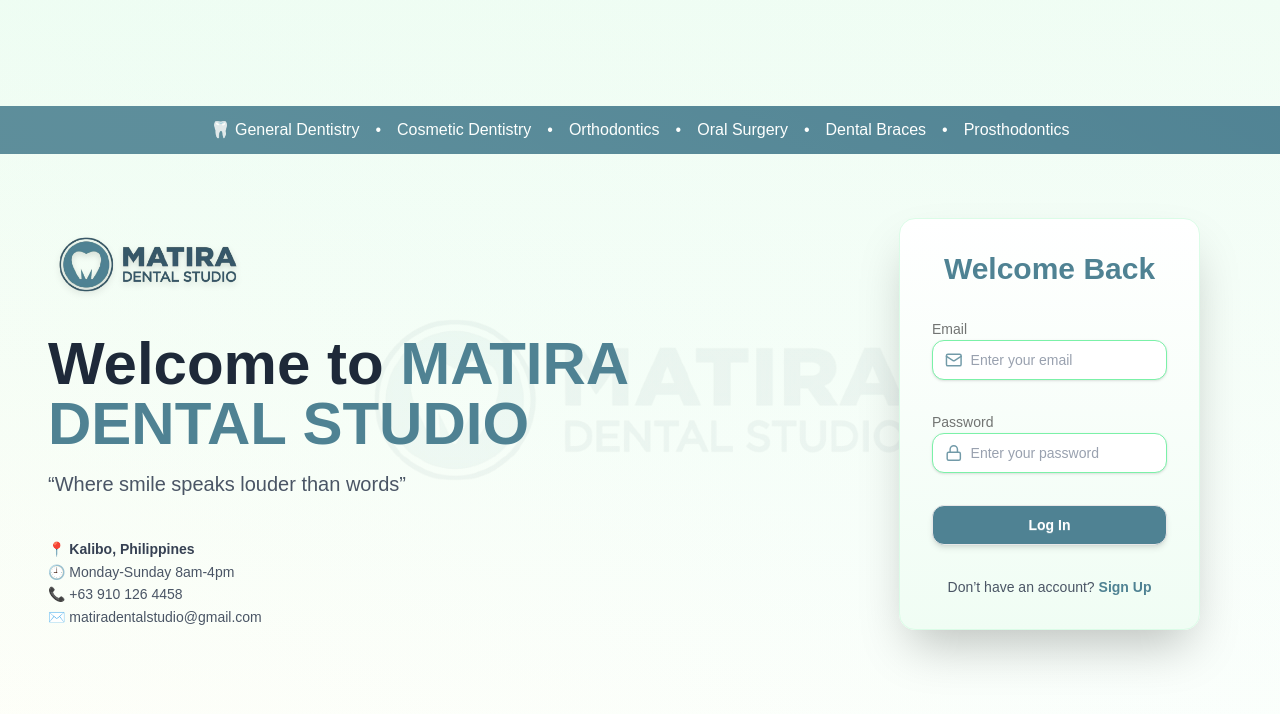
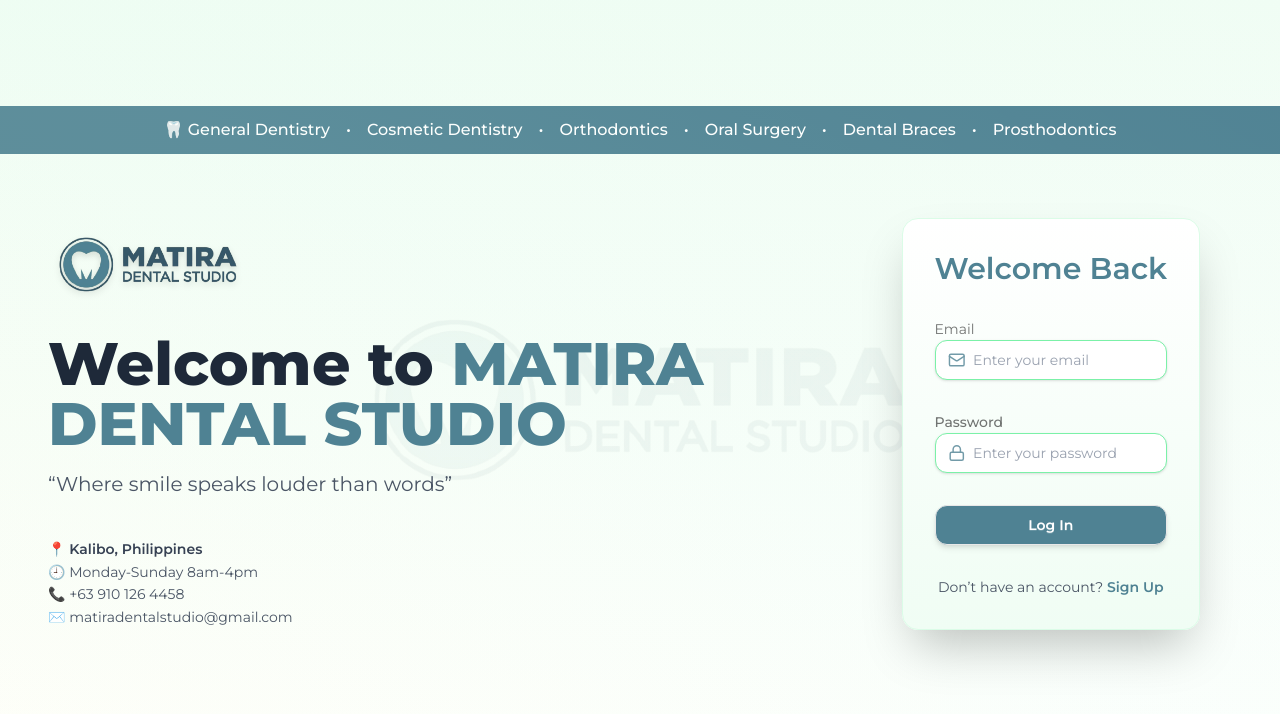
Before and after one commit to Noah202226/matira-dental-studio, a Next.js app: page / in a window 1280 px wide. Shown: the top 714 px of the page. Built offline with nearby package versions, Linux system fonts and the light colour scheme; no server answers.

Commit message:
change font to monstserrat

```diff
--- a/app/layout.js
+++ b/app/layout.js
@@ -8,6 +8,14 @@
 import { useAuthStore } from "./stores/authStore";
 import { useRouter } from "next/navigation";
 import { useEffect, useState } from "react";
+import { Montserrat } from "next/font/google"; // <-- if you plan to use Google Fonts
+
+// Configure the font
+const montserrat = Montserrat({
+  subsets: ["latin"],
+  display: "swap",
+  variable: "--font-montserrat", // This links to your CSS
+});
 
 export default function RootLayout({ children }) {
   useInitTheme();
@@ -24,7 +32,9 @@
 
   return (
     <html lang="en" suppressHydrationWarning>
-      <body className="transition-colors duration-300 ">
+      <body
+        className={`${montserrat.className} transition-colors duration-300`}
+      >
         {/* ✅ Show header + footer only if no user */}
         {/* {!current && <Header />} */}
         <main className="min-h-screen">{children}</main>
```
